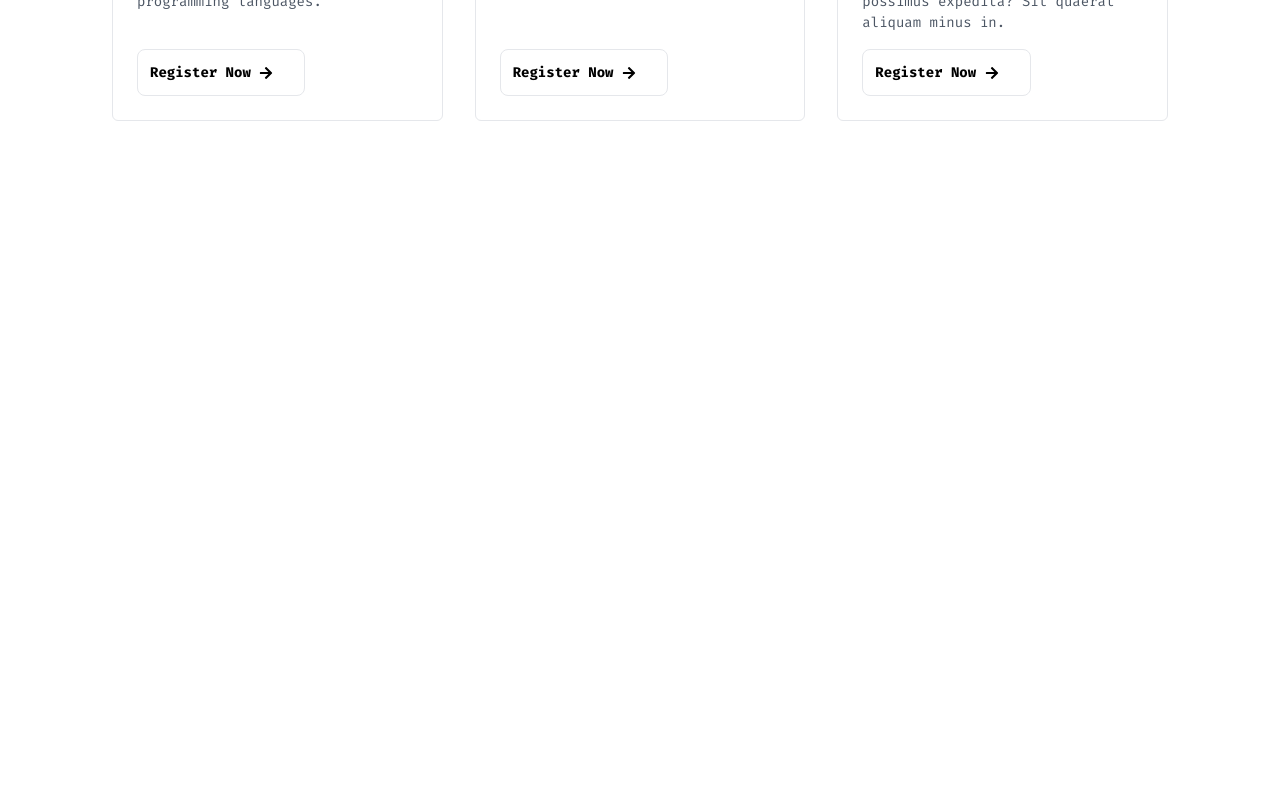
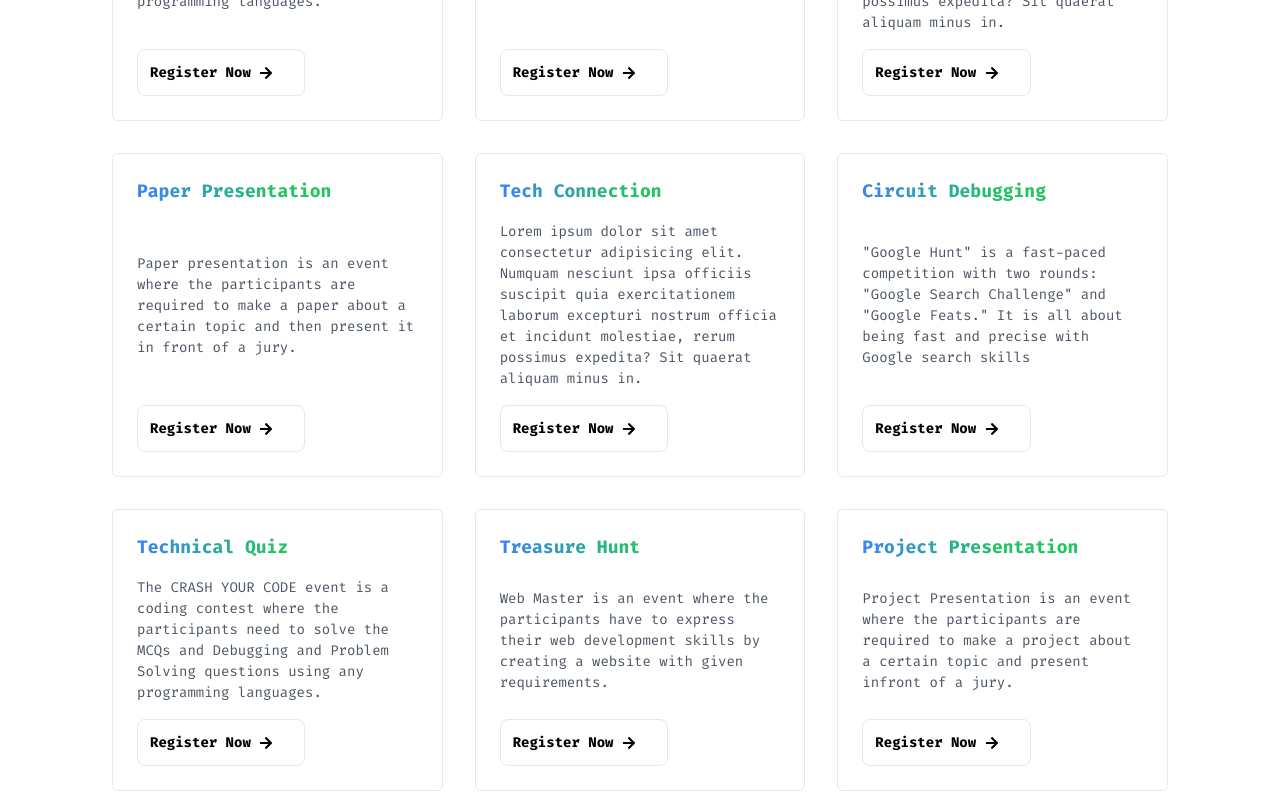
Before and after one commit to INFO-Institute-of-Engineering/infest2k25, a React (Vite) app: page /event in a window 1280 px wide. Shown: the part 940-1747 px from the top of the page. Before the commit the page ends 1077 px from the top, so only its background shows below. Built offline with nearby package versions, Linux system fonts and the light colour scheme.

Commit message:
event Page

```diff
--- /dev/null
+++ b/src/Components/Events/ELECTRICAL/ElectricalCard.jsx
@@ -0,0 +1,25 @@
+import ElectricalCardContent from "./ElectricalCardContent";
+import { FaArrowRight as Register } from "react-icons/fa";
+
+ElectricalCardContent
+
+const ElectricalCard = () => {
+  return (
+    <div>
+        <div className=" grid grid-cols-3 w-[85%] mx-auto md:grid-cols-1">
+            {
+                ElectricalCardContent.map((content)=>(
+
+                    <div key={content.eventTitle} className=" border rounded-md p-6 m-4 flex flex-col justify-between gap-4 hover:shadow-xl">
+                        <h1 className=" text-[18px] font-extrabold bg-gradient-to-r from-blue-500 via-green-500 to-green-500 bg-clip-text text-transparent">{content.eventTitle}</h1>
+                        <p className=" text-gray-600 font-normal text-[14px]">{content.eventDesc}</p>
+                        <p className=" text-[14px] flex items-center font-bold border w-[60%] p-3 rounded-lg hover:bg-gradient-to-l from-blue-500 to-green-500 cursor-pointer hover:text-white">Register Now&#160;<Register/></p>
+                    </div>
+                ))
+            }
+        </div>
+    </div>
+  )
+}
+
+export default ElectricalCard;
--- /dev/null
+++ b/src/Components/Events/ELECTRICAL/ElectricalCardContent.js
@@ -0,0 +1,28 @@
+const ElectricalCardContent = [
+    {
+        eventTitle : "Paper Presentation",
+        eventDesc : "Paper presentation is an event where the participants are required to make a paper about a certain topic and then present it in front of a jury. "
+    },
+    {
+        eventTitle : "Tech	Connection",
+        eventDesc : "Lorem ipsum dolor sit amet consectetur adipisicing elit. Numquam nesciunt ipsa officiis suscipit quia exercitationem laborum excepturi nostrum officia et incidunt molestiae, rerum possimus expedita? Sit quaerat aliquam minus in."
+    },
+    {
+        eventTitle : "Circuit	Debugging",
+        eventDesc : '"Google Hunt" is a fast-paced competition with two rounds: "Google Search Challenge" and "Google Feats." It is all about being fast and precise with Google search skills'
+    },
+    {
+        eventTitle : "Technical	Quiz",
+        eventDesc : "The CRASH YOUR CODE event is a coding contest where the participants need to solve the MCQs and Debugging and Problem Solving questions using any programming languages."
+    },
+    {
+        eventTitle : "Treasure	Hunt",
+        eventDesc : "Web Master is an event where the participants have to express their web development skills by creating a website with given requirements."
+    },
+    {
+        eventTitle : "Project Presentation",
+        eventDesc : "Project Presentation is an event where the participants are required to make a project about a certain topic and present infront of a jury."
+    },
+];
+
+export default ElectricalCardContent;
--- a/src/Components/Events/Event.jsx
+++ b/src/Components/Events/Event.jsx
@@ -1,4 +1,7 @@
+import ElectricalCard from "./ELECTRICAL/ElectricalCard.jsx";
 import TechCard from "./TECH/TechCard.jsx";
+
+
 
 const Event = () => {
   return (
@@ -6,8 +9,8 @@ const Event = () => {
       <div>
           <div>
 
-            <div className="my-4 relative text-[60px] font-extrabold text-center [-webkit-text-stroke:1px_#0092ff] text-transparent">E V E N T S<p className="[-webkit-text-stroke:1px_#000] font-extrabold text-black text-[30px] text-center absolute top-[calc(100%-50px)] left-0 right-0 mx-auto">EVENTS</p>
-            </div>
+            <div className="my-4 text-[60px] font-extrabold text-center [-webkit-text-stroke:1px_#0092ff] text-transparent animate-colorChange">E V E N T S</div>
+
 
             <div className=" font-medium text-center">
               <p>Explore our Events and Register now !</p>
@@ -25,6 +28,7 @@ const Event = () => {
 
             <div>
               <TechCard/>
+              <ElectricalCard/>
             </div>
 
           </div>
--- a/src/Components/Home/About.jsx
+++ b/src/Components/Home/About.jsx
@@ -2,7 +2,9 @@
 
 const About = () => {
   return (
-    <div>About</div>
+    <div>
+
+    </div>
   )
 }
 
```
Also changed, not shown: src/index.css (line endings or trailing spaces).
